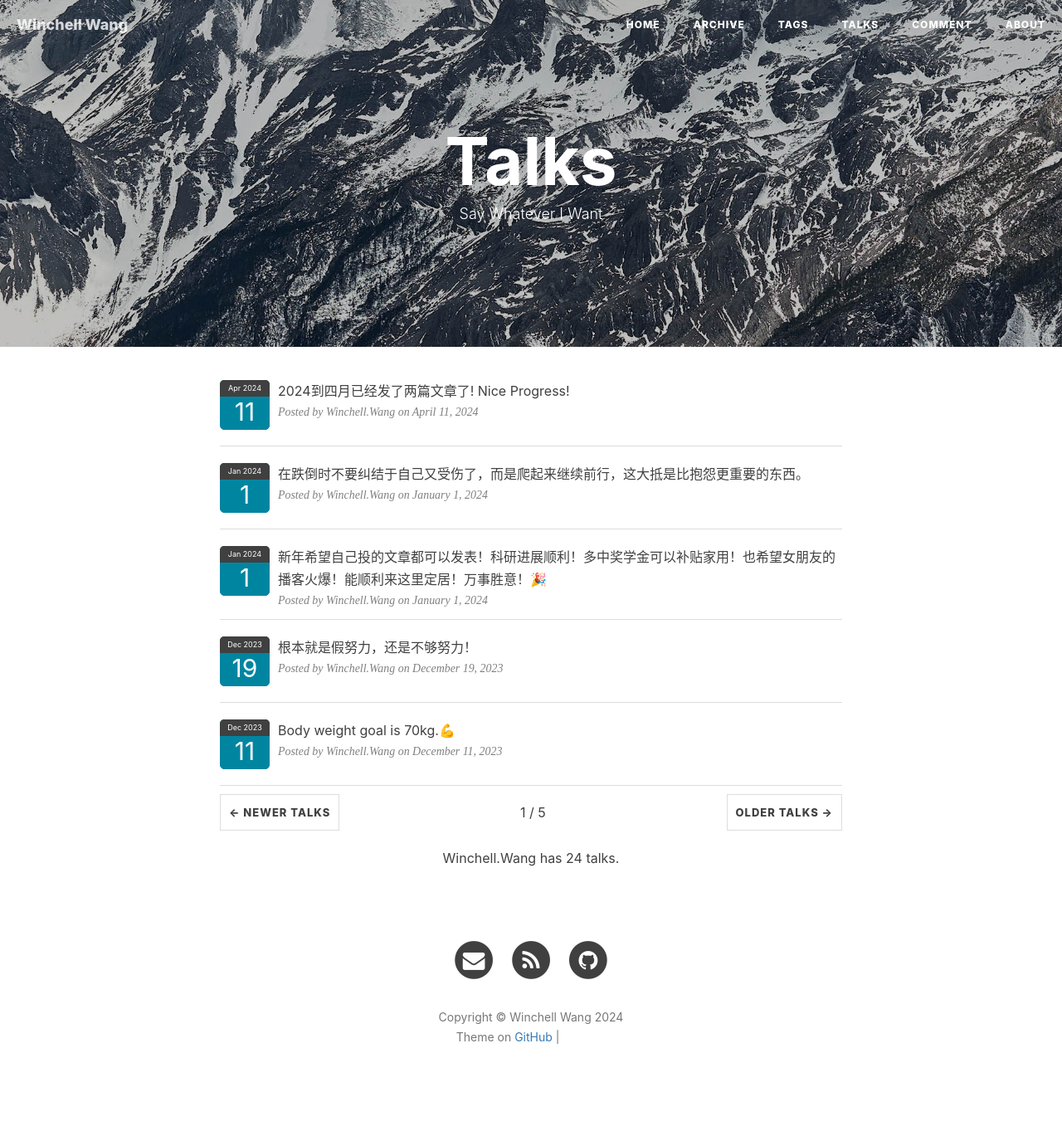
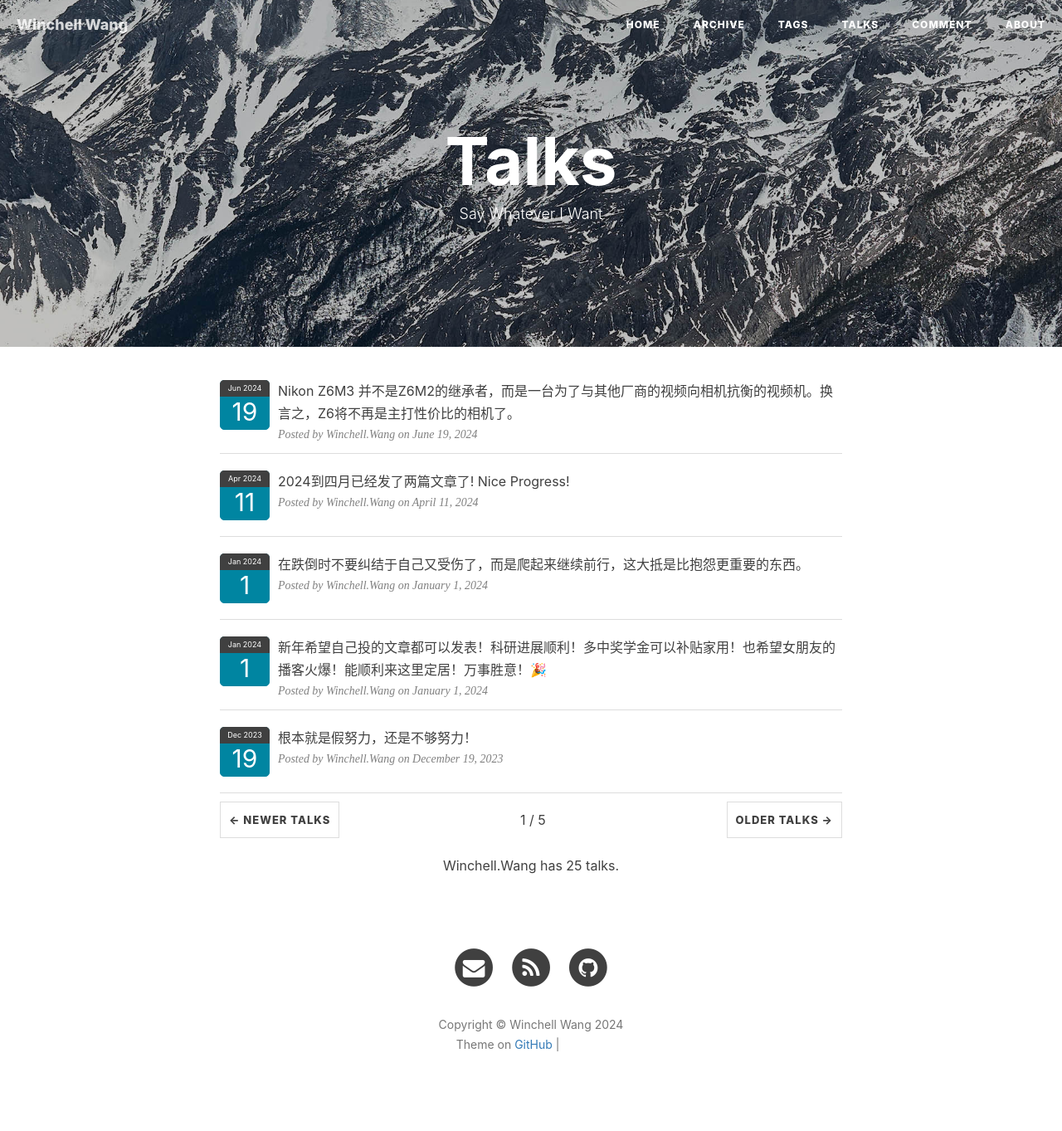
Before and after one commit to WinchellWang/winchellwang.github.io, a Jekyll site: the page built from 3talk.html, in a window 1280 px wide. Shown: the whole page at 83% size. Built offline with Jekyll 4.4.1, drawn with Linux system fonts in a browser that asks for light colours; nearby versions of some CDN libraries; comment, search, counter and statistics services are not loaded; grey boxes are pictures that could not be loaded.

Commit message:
New Talk

```diff
--- a/_data/talks.yml
+++ b/_data/talks.yml
@@ -1,6 +1,9 @@
 # Template
 # - mytalk: ""
 #   talkdate: "2023-05"
+
+- mytalk: "Nikon Z6M3 并不是Z6M2的继承者，而是一台为了与其他厂商的视频向相机抗衡的视频机。换言之，Z6将不再是主打性价比的相机了。"
+  talkdate: "2024-06-19"
 
 - mytalk: "2024到四月已经发了两篇文章了! Nice Progress!"
   talkdate: "2024-04-11"
```
